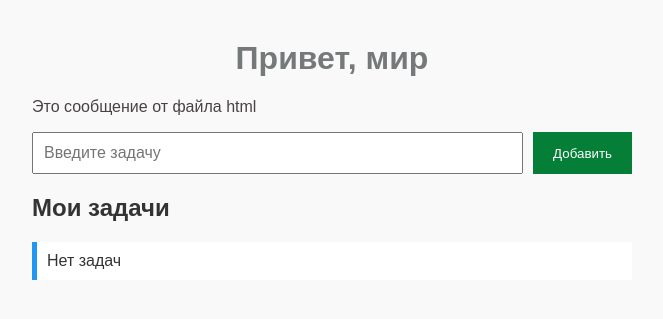
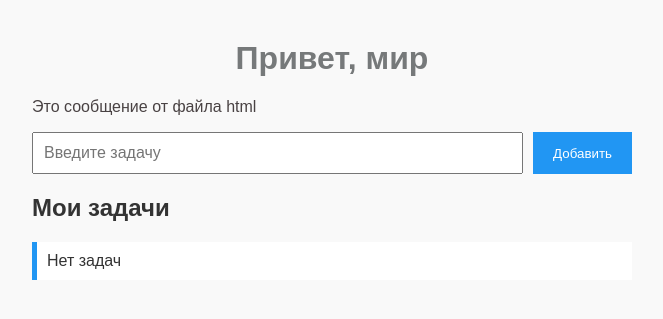
Before and after one commit to user7677/Flask_to-do, a Flask app: page / in a window 1280 px wide. Shown: the top 319 px of the page, without its empty margins (308-971 px from the left). Run offline with Flask 3, Linux system fonts and the light colour scheme; data that the repository does not hold is empty.

Commit message:
Revert "Change button color"
This reverts commit df7175ae6bd4c25a48056c8699d483a5b8746424.

```diff
--- a/static/style.css
+++ b/static/style.css
@@ -29,7 +29,7 @@ input[type="text"]{
 
 button{
     padding: 10px 20px;
-    background-color: #057e37;
+    background-color: #2196f3;
     color: white;
     border: none;
     cursor: pointer;
```
